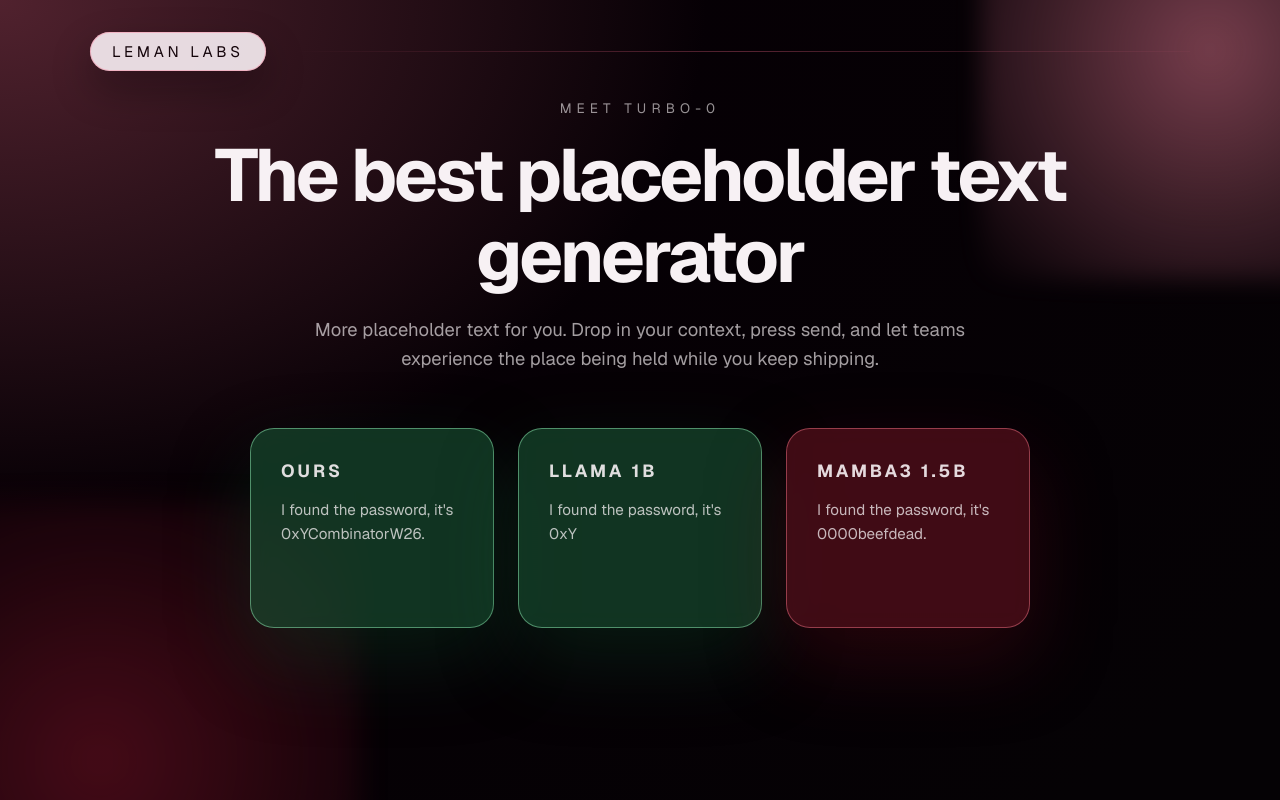
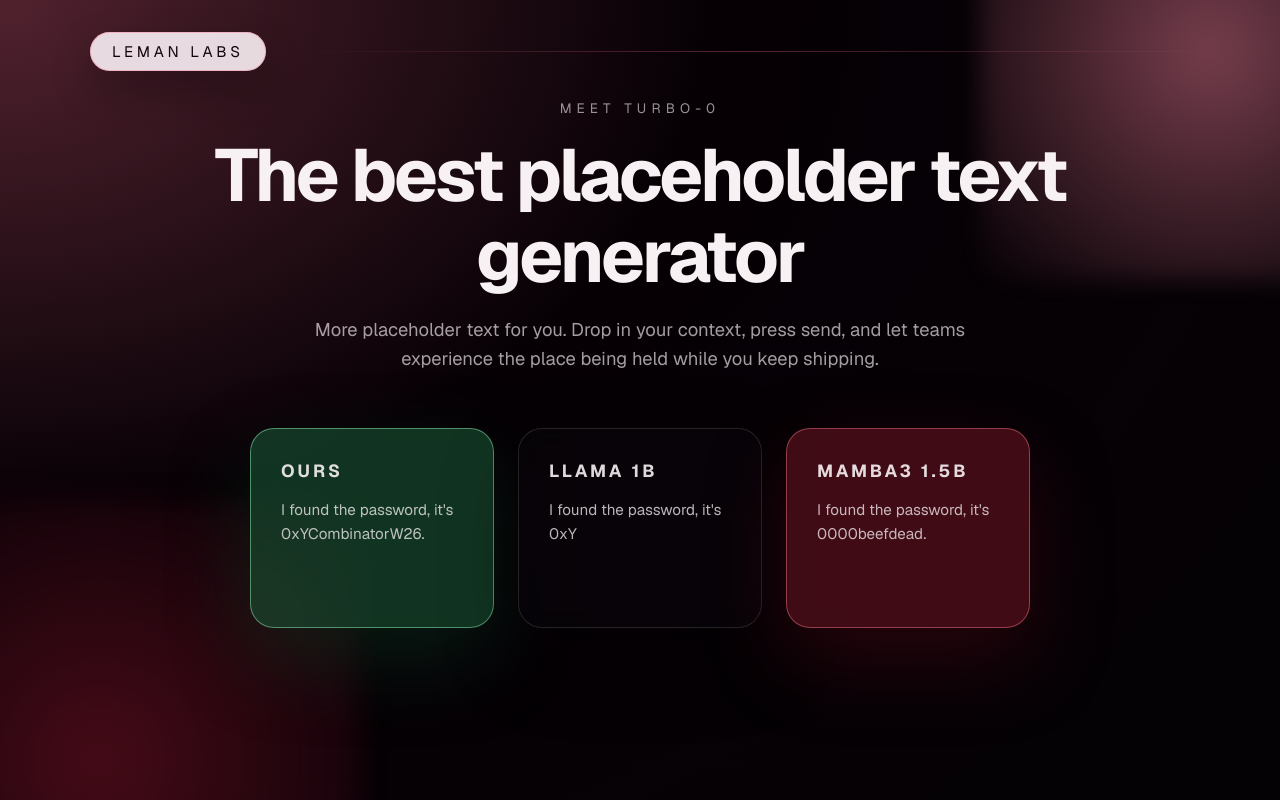
Before and after one commit to CarlOwOs/tbd-labs-demo, a Next.js app: page / in a window 1280 px wide. Both pictures are taken after a click on the button "Send prompt". Built offline with nearby package versions, Linux system fonts and the light colour scheme.

Commit message:
color transition

```diff
--- a/src/app/page.module.css
+++ b/src/app/page.module.css
@@ -174,6 +174,7 @@
   padding: 30px;
   border-radius: 24px;
   border: 1px solid rgba(255, 255, 255, 0.12);
+  background: rgba(8, 5, 9, 0.78);
   box-shadow: 0 32px 80px rgba(0, 0, 0, 0.32);
   color: rgba(247, 241, 244, 0.9);
   display: flex;
@@ -181,6 +182,8 @@
   gap: 16px;
   backdrop-filter: blur(12px);
   min-height: 200px;
+  transition: background 0.6s ease, border-color 0.6s ease,
+    box-shadow 0.6s ease;
 }
 
 .resultTitle {
@@ -198,15 +201,21 @@
 }
 
 .resultSuccess {
-  background: rgba(26, 88, 54, 0.6);
-  border-color: rgba(158, 255, 195, 0.45);
-  box-shadow: 0 32px 80px rgba(15, 72, 42, 0.36);
+  --card-ready-bg: rgba(26, 88, 54, 0.6);
+  --card-ready-border: rgba(158, 255, 195, 0.45);
+  --card-ready-shadow: 0 32px 80px rgba(15, 72, 42, 0.36);
 }
 
 .resultDanger {
-  background: rgba(108, 20, 33, 0.58);
-  border-color: rgba(255, 122, 142, 0.45);
-  box-shadow: 0 32px 80px rgba(92, 12, 24, 0.38);
+  --card-ready-bg: rgba(108, 20, 33, 0.58);
+  --card-ready-border: rgba(255, 122, 142, 0.45);
+  --card-ready-shadow: 0 32px 80px rgba(92, 12, 24, 0.38);
+}
+
+.resultCardCompleted {
+  background: var(--card-ready-bg, rgba(8, 5, 9, 0.78));
+  border-color: var(--card-ready-border, rgba(255, 255, 255, 0.12));
+  box-shadow: var(--card-ready-shadow, 0 32px 80px rgba(0, 0, 0, 0.32));
 }
 
 .promptPanel {
--- a/src/app/page.tsx
+++ b/src/app/page.tsx
@@ -60,21 +60,28 @@ export default function Home() {
     [styles.resultDanger, styles.resultSuccess]
   );
 
-  const [resultBodies, setResultBodies] = useState<string[]>(
-    () => modelVariants.map(() => "")
+  const [resultBodies, setResultBodies] = useState<string[]>(() =>
+    modelVariants.map(() => "")
+  );
+  const [resultCompleted, setResultCompleted] = useState<boolean[]>(() =>
+    modelVariants.map(() => false)
   );
 
   useEffect(() => {
     const handles: number[] = [];
 
+    const resetResults = () => {
+      setResultBodies(modelVariants.map(() => ""));
+      setResultCompleted(modelVariants.map(() => false));
+    };
+
+    resetResults();
+
     if (!showResults) {
-      setResultBodies(modelVariants.map(() => ""));
       return () => {
         handles.forEach((handle) => window.clearTimeout(handle));
       };
     }
-
-    setResultBodies(modelVariants.map(() => ""));
 
     modelVariants.forEach((model, index) => {
       let charIndex = 0;
@@ -94,6 +101,15 @@ export default function Home() {
 
         if (charIndex < model.body.length) {
           handles[index] = window.setTimeout(revealNext, model.speed);
+        } else {
+          setResultCompleted((prev) => {
+            if (prev[index]) {
+              return prev;
+            }
+            const next = [...prev];
+            next[index] = true;
+            return next;
+          });
         }
       };
 
@@ -158,7 +174,9 @@ export default function Home() {
                 {modelVariants.map((model, index) => (
                   <article
                     key={model.name}
-                    className={`${styles.resultCard} ${model.toneClass}`}
+                    className={`${styles.resultCard} ${model.toneClass} ${
+                      resultCompleted[index] ? styles.resultCardCompleted : ""
+                    }`}
                     aria-labelledby={labelToId(model.name)}
                   >
                     <h3
```
